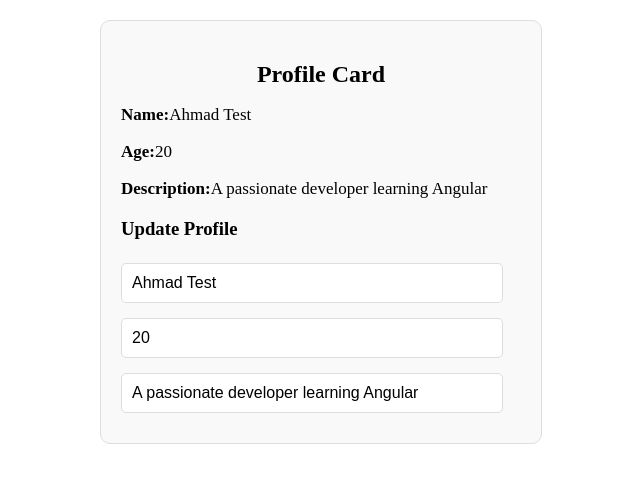
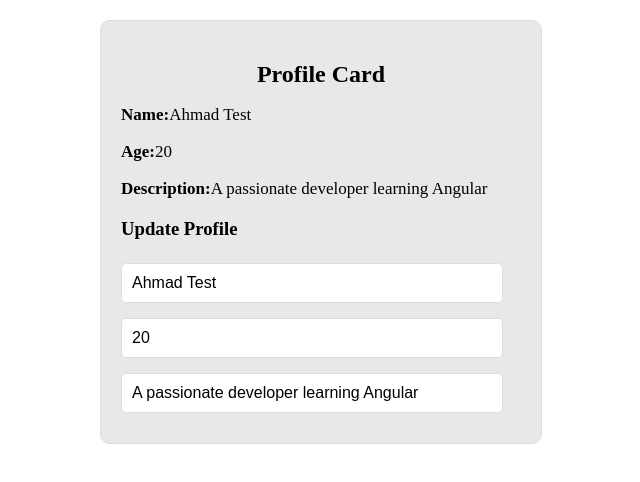
Before and after one commit to Ahmad-889/angular-profile-card, an Angular app: page / in a window 1280 px wide. Shown: the top 482 px of the page, without its empty margins (319-959 px from the left). Built offline with nearby package versions, Linux system fonts and the light colour scheme.

Commit message:
added screenshot

```diff
--- a/src/app/app.component.css
+++ b/src/app/app.component.css
@@ -4,7 +4,7 @@
   padding: 20px;
   border: 1px solid #ddd;
   border-radius: 10px;
-  background-color: #f9f9f9;
+  background-color: #e8e8e8;
   box-shadow: 0 4px px rgba(0, 0, 0, 0.1);
 }
 
--- a/src/index.html
+++ b/src/index.html
@@ -2,7 +2,7 @@
 <html lang="en">
 <head>
   <meta charset="utf-8">
-  <title>ProfileCard</title>
+  <title>Profile-Card | Angular</title>
   <base href="/">
   <meta name="viewport" content="width=device-width, initial-scale=1">
   <link rel="icon" type="image/x-icon" href="favicon.ico">
```
Also changed, not shown: public/screenshot.png (added).
